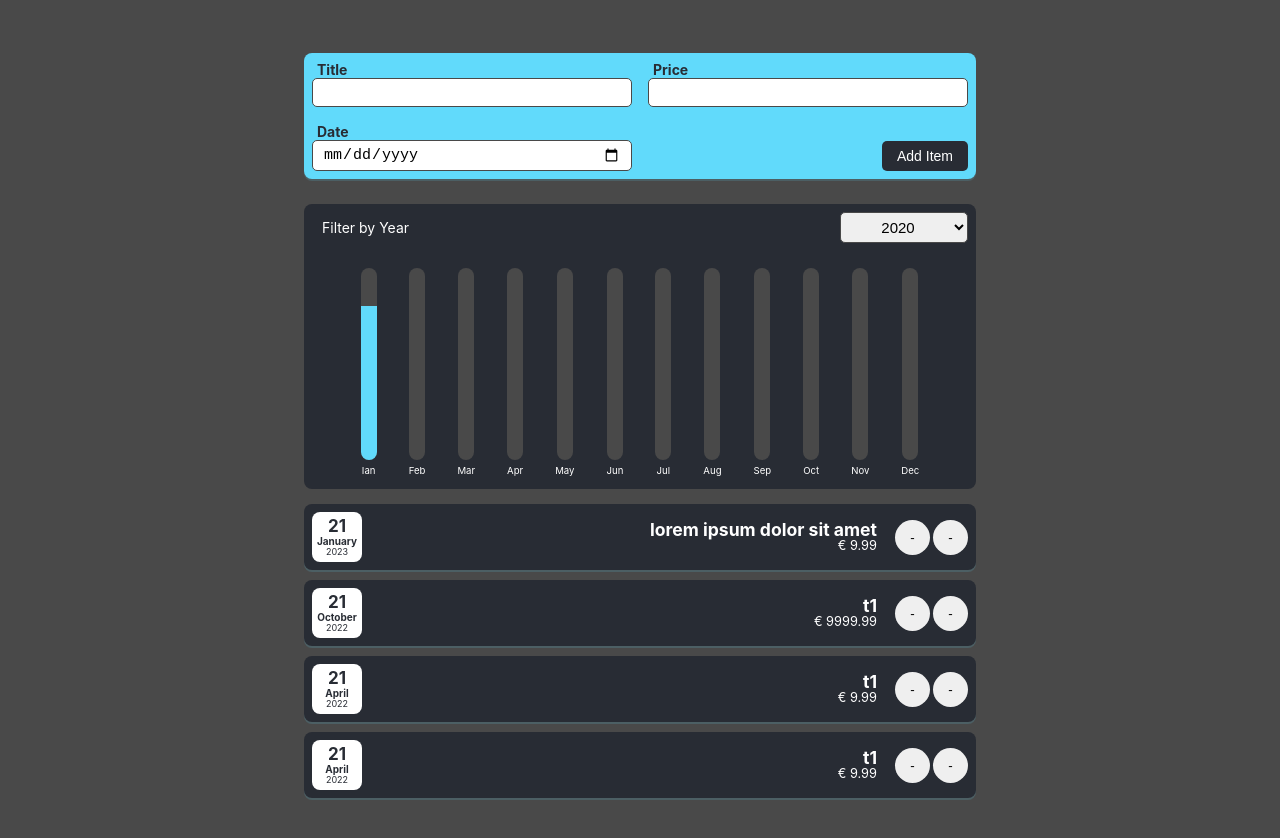
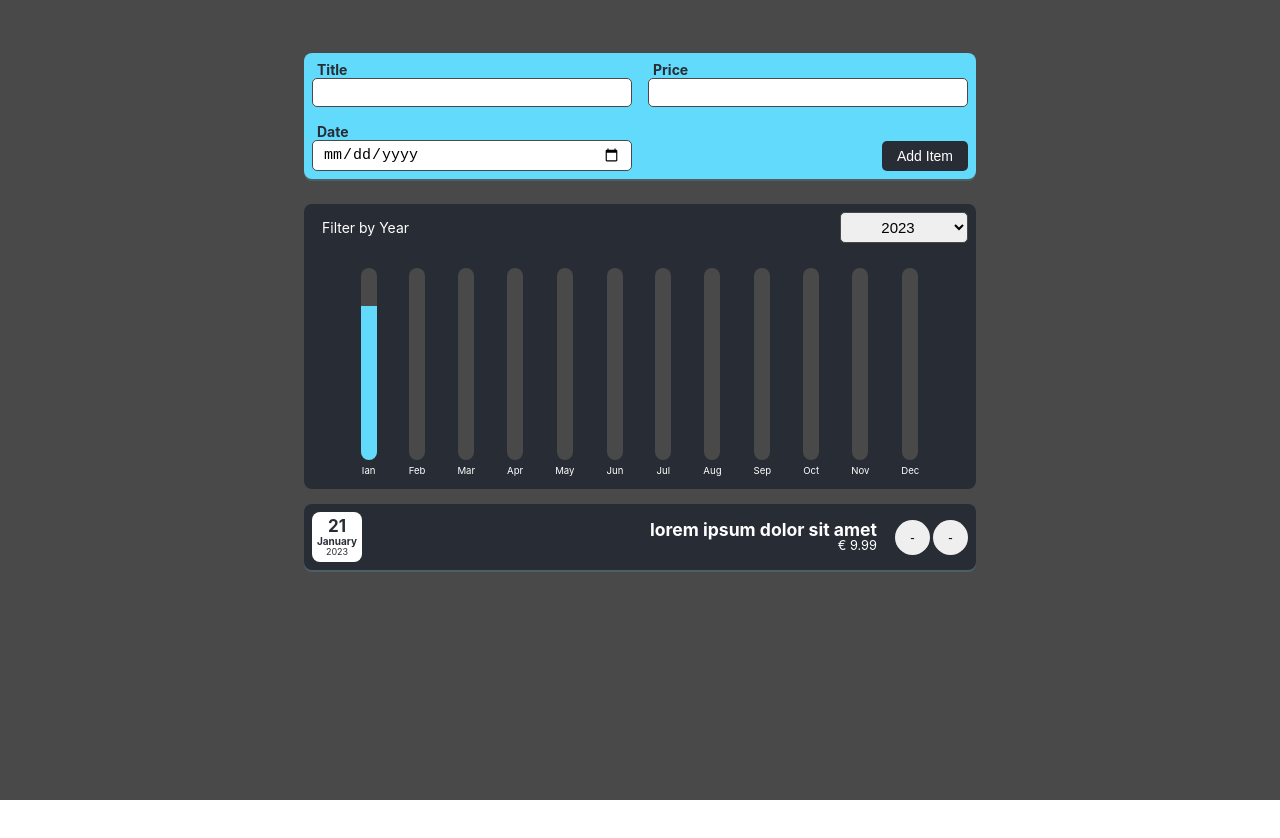
Before and after one commit to RetroCIB/react-the-complete-guide-incl-redux--01, a React (Create React App) app: page / in a window 1280 px wide. Shown: the top 838 px of the page. After the commit the page ends 800 px from the top, so only its background shows below. Built offline with nearby package versions, Linux system fonts and the light colour scheme; the HTML template or start-up script is replaced by a standard one.

Commit message:
bla bla blauri despre filtrare

```diff
--- a/src/App.js
+++ b/src/App.js
@@ -3,29 +3,64 @@ import Item from "./components/Item/Item";
 import './App.css';
 import Formular from "./components/Formular/Formular";
 import Filter from "./components/Filter/Filter";
+import {useState} from "react";
+
+
+const items_dummy = [
+    {id: 1, title: 'lorem ipsum dolor sit amet', price: 9.99, date: new Date(2022, 12, 21)},
+    {id: 2, title: 't1', price: 9999.99, date: new Date(2022, 9, 21)},
+    {id: 3, title: 't1', price: 9.99, date: new Date(2022, 3, 21)},
+];
+
 
 function App() {
 
+    const [items, setItems] = useState(items_dummy);
+    const [year, setYear] = useState(items_dummy[0]?.date?.getFullYear() || '');
+
+    const uniqueItemsYears = [
+        ...new Set(items.map(item => (new Date(item.date)).getFullYear()))
+    ]
+        .sort((a, b) => (a >= b ? 1 : -1));
+
+    const filteredItems = items.filter((item) => {
+        return parseInt(item.date.getFullYear()) === parseInt(year);
+    });
+
     const addItemHandler = (itemData) => {
-        console.log('App|addItemHandler|', itemData);
+        setItems((prevItems) => {
+            return [
+                itemData,
+                ...prevItems
+            ]
+        });
     }
 
-    const filterYearHandler = (year) => {
-        console.log('App|filterHandler|', year);
+
+    let filteredItemsContent = (<p>No items found </p>);
+    if (filteredItems.length) {
+        filteredItemsContent = filteredItems.map(((item) => {
+            return (
+                <Item key={item.id} options={
+                    {
+                        title: item.title,
+                        price: item.price,
+                        date: item.date
+                    }
+                }/>
+            )
+        }));
     }
+
 
     return (
         <div className="App">
 
             <Formular onAddItem={addItemHandler}/>
 
-            <Filter onChangeYear={filterYearHandler}/>
+            <Filter selected={year} onChangeYear={setYear} years={uniqueItemsYears}/>
 
-            <Item options={{title: 'lorem ipsum dolor sit amet', price: 9.99, date: new Date(2022, 12, 21)}}/>
-            <Item options={{title: 't1', price: 9999.99, date: new Date(2022, 9, 21)}}/>
-            <Item options={{title: 't1', price: 9.99, date: new Date(2022, 3, 21)}}/>
-            <Item options={{title: 't1', price: 9.99, date: new Date(2022, 3, 21)}}/>
-
+            {filteredItemsContent}
 
         </div>
     );
--- a/src/components/Filter/Filter.js
+++ b/src/components/Filter/Filter.js
@@ -1,14 +1,15 @@
-import React from "react";
+import React, {useState} from "react";
 import Card from "../UI/Card";
 
 import './Filter.css';
 
 const Filter = (props) => {
 
-    const changeYearHandler = (event) => {
-        const year = event.target.value;
-        props.onChangeYear(year);
+    const onChangeHandler = (event)=>{
+        const selectedYear = event.target.value;
+        props.onChangeYear(parseInt(selectedYear));
     }
+
 
     return (
         <Card className="filter">
@@ -16,11 +17,14 @@ const Filter = (props) => {
                 <div>
                     Filter by Year
                 </div>
-                <select onChange={changeYearHandler}>
-                    <option value='2020'>2020</option>
-                    <option value='2021'>2021</option>
-                    <option value='2022'>2022</option>
-                    <option value='2023'>2023</option>
+                <select onChange={onChangeHandler} value={props.selected}>
+                    {
+                        props.years.map((year)=>{
+                            return (
+                                <option value={year} key={year}>{year}</option>
+                            )
+                        })
+                    }
                 </select>
             </div>
 
--- a/src/components/Formular/Formular.js
+++ b/src/components/Formular/Formular.js
@@ -12,8 +12,6 @@ const Formular = (props) => {
             ...enteredItemData,
             id: parseInt((Math.random() * 8999999999 + 1000000000), 10).toString(16)
         }
-        console.log('item|',itemData);
-
         props.onAddItem(itemData);
     }
 
```
